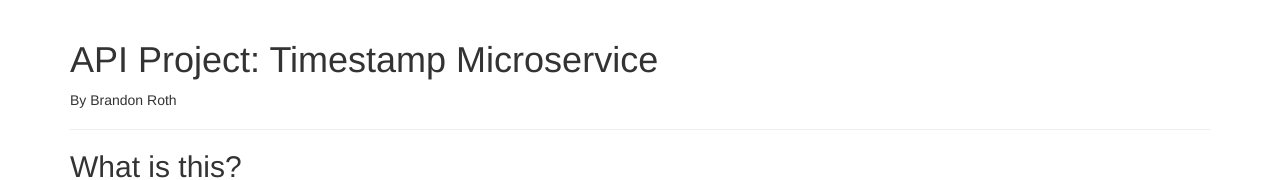
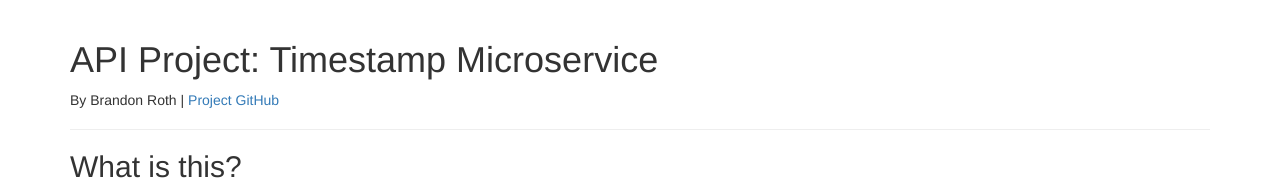
Before and after one commit to brandonroth92/Timestamp-Microservice, a website: page client/index.html in a window 1280 px wide. Shown: the top 180 px of the page. Drawn offline with nearby package versions, Linux system fonts and the light colour scheme.

Commit message:
Added GitHub link to index

```diff
--- a/client/index.html
+++ b/client/index.html
@@ -11,7 +11,7 @@
     <div class="container">
       <div class="page-header">
         <h1>API Project: Timestamp Microservice</h1>
-        <p>By Brandon Roth</p>
+        <p>By Brandon Roth | <a href="https://github.com/brandonroth92/Timestamp-Microservice">Project GitHub</a></p>
       </div> <!-- page-header -->
 
       <div>
```
